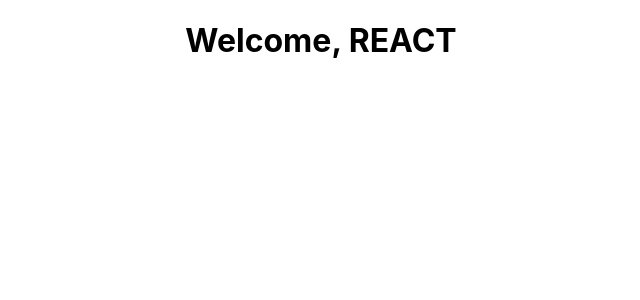
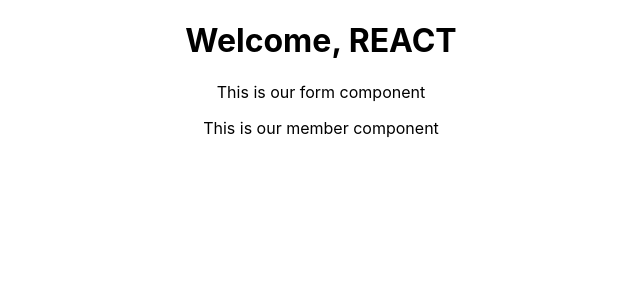
Before and after one commit to temitopeakinsoto/teambuilder, a React (Create React App) app in the folder teambuilder/: page / in a window 1280 px wide. Shown: the top 300 px of the page, without its empty margins (319-959 px from the left). Built offline with nearby package versions, Linux system fonts and the light colour scheme.

Commit message:
Import <Form/> and <Memeber/> components to top-level <App /> component

```diff
--- a/teambuilder/src/App.js
+++ b/teambuilder/src/App.js
@@ -1,10 +1,15 @@
 import React from 'react';
+import Form from './components/Form';
+import Member from './components/Member';
+
 import './App.css';
 
 function App() {
   return (
     <div className="App">
       <h1>Welcome, REACT</h1>
+      <Form />
+      <Member />
     </div>
   );
 }
--- a/teambuilder/src/components/Form.js
+++ b/teambuilder/src/components/Form.js
@@ -0,0 +1,9 @@
+import React from 'react'
+
+export default function Form() {
+    return (
+        <div>
+            This is our form component
+        </div>
+    )
+}
--- a/teambuilder/src/components/Member.js
+++ b/teambuilder/src/components/Member.js
@@ -0,0 +1,9 @@
+import React from 'react'
+
+export default function Member() {
+    return (
+        <div>
+            <p>This is our member component</p>
+        </div>
+    )
+}
```
